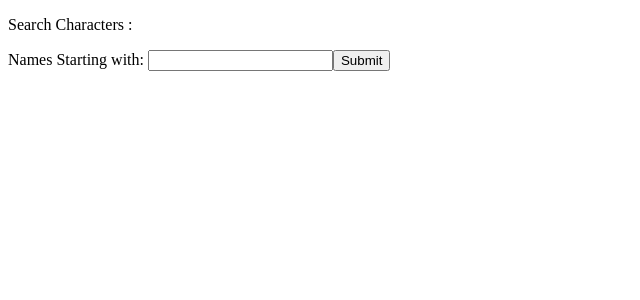
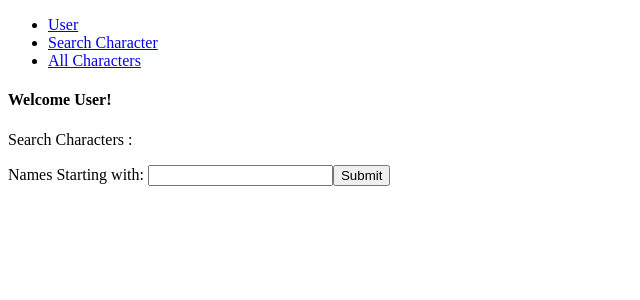
Before and after one commit to ashok997/superfans-united-frontend, a React (Create React App) app: page /search in a window 1280 px wide. Shown: the top 300 px of the page, without its empty margins (0-640 px from the left). Built offline with nearby package versions, Linux system fonts and the light colour scheme.

Commit message:
added a navBar and UserContainer

```diff
--- a/src/App.js
+++ b/src/App.js
@@ -3,6 +3,8 @@ import React from 'react';
 import { BrowserRouter as Router, Route } from 'react-router-dom';
 import CharactersContainer from './containers/CharactersContainer'
 import CharactersSearchContainer from './containers/CharactersSearchContainer'
+import UserContainer from './components/UserContainer'
+import Navbar from './components/Navbar'
 
 
 class App extends React.Component {
@@ -12,6 +14,8 @@ class App extends React.Component {
   render() {
     return (
       <Router>
+        <Navbar />
+        <Route path="/" component={UserContainer} />
         <Route path="/search" component={CharactersSearchContainer} />
         <Route path="/characters" component={CharactersContainer} />
       </Router>
--- /dev/null
+++ b/src/actions/fetchUserCharacters.js
@@ -0,0 +1,10 @@
+export function fetchUserCharacters(UserId) {
+    return (dispatch) => {
+        fetch('http://localhost:3000/api/v1/characters')
+            .then(response => response.json())
+            .then(data => dispatch({
+                type: "FETCH_CHARACTERS",
+                payload: data
+            }))
+    }
+}
--- /dev/null
+++ b/src/components/Navbar.js
@@ -0,0 +1,17 @@
+import React from 'react'
+
+const Navbar = () => {
+    return (
+        <nav className="nav-wrapper">
+            <div className="container">
+                <ul className="right">
+                    <li> <a href="/"> User</a></li>
+                    <li> <a href="/search"> Search Character</a></li>
+                    <li> <a href="/characters"> All Characters</a></li>
+                </ul>
+            </div>
+        </nav>
+    )
+}
+
+export default Navbar
--- /dev/null
+++ b/src/components/UserContainer.js
@@ -0,0 +1,20 @@
+import React from 'react';
+import { fetchUserCharacters } from '../actions/fetchUserCharacters'
+
+class UserContainer extends React.Component {
+
+    componentDidMount() {
+        let CharacterId = 1;
+        fetchUserCharacters(CharacterId)
+    }
+
+    render() {
+        return (
+            <div>
+                <h4> Welcome User!</h4>
+            </div>
+        )
+    }
+}
+
+export default UserContainer
```
